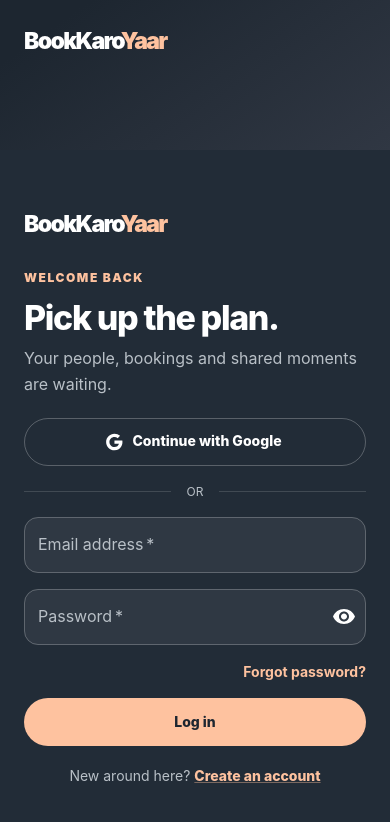
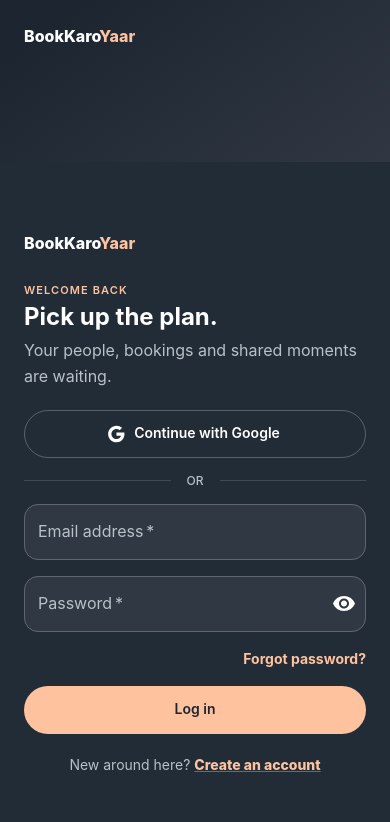
Before and after one commit to iamvpbhaskar/BookKaroYaar, a React (Vite) app: page /login in a window 390 px wide. Shown: the top 822 px of the page. Built offline with nearby package versions, Linux system fonts and the light colour scheme; no server answers.

Commit message:
feat(ui): finalize typography v3 and responsive qa

```diff
--- a/src/features/auth/components/AuthLayout.jsx
+++ b/src/features/auth/components/AuthLayout.jsx
@@ -1,8 +1,8 @@
 import { Box, Chip, Stack, Typography } from '@mui/material'
 
-export function BrandMark() { return <Typography component="div" sx={{ fontWeight: 900, letterSpacing: '-.07em', fontSize: 23 }}>BookKaro<span style={{ color: '#FEC29F' }}>Yaar</span></Typography> }
+export function BrandMark() { return <Typography component="div" className="auth-brand-mark">BookKaro<span style={{ color: '#FEC29F' }}>Yaar</span></Typography> }
 export function AuthLayout({ eyebrow, title, description, children }) {
-  return <Box sx={{ minHeight: '100vh', display: 'grid', gridTemplateColumns: { md: 'minmax(360px,.94fr) minmax(440px,1.06fr)' }, background: '#1D2630' }}>
+  return <Box className="auth-layout" sx={{ minHeight: '100vh', display: 'grid', gridTemplateColumns: { md: 'minmax(360px,.94fr) minmax(440px,1.06fr)' }, background: '#1D2630' }}>
     <Box sx={{ p: { xs: 3, sm: 5, lg: 7 }, display: 'flex', flexDirection: 'column', minHeight: { md: '100vh' }, position: 'relative', overflow: 'hidden', background: 'linear-gradient(145deg,#1D2630 15%,#303743 100%)' }}>
       <BrandMark /><Box sx={{ display: { xs: 'none', md: 'block' }, mt: 'auto', mb: 4, position: 'relative', zIndex: 1 }}><Chip label="PLAN. BOOK. SPLIT." sx={{ mb: 3, backgroundColor: '#FEC29F', color: '#1D2630', fontWeight: 900, letterSpacing: '.06em' }} /><Typography variant="h1" sx={{ fontSize: { md: 50, lg: 65 }, maxWidth: 480, mb: 2 }}>Same people.<br />New stories.</Typography><Typography sx={{ maxWidth: 390, color: '#C9CED3', lineHeight: 1.65 }}>Keep the group moving—from first idea to the final split.</Typography></Box>
       <Box aria-hidden="true" sx={{ display: { xs: 'none', md: 'block' }, position: 'absolute', width: 360, height: 360, borderRadius: '50%', background: '#FEC29F', opacity: .95, right: -142, bottom: -126 }} /><Box aria-hidden="true" sx={{ display: { xs: 'none', md: 'block' }, position: 'absolute', width: 118, height: 118, borderRadius: '50%', background: '#FFDAE4', top: 116, right: 58, opacity: .9 }} />
--- a/src/index.css
+++ b/src/index.css
@@ -1,4 +1,31 @@
-:root { font-family: Inter, ui-sans-serif, system-ui, -apple-system, BlinkMacSystemFont, "Segoe UI", sans-serif; color: #fff; background: #1d2630; font-synthesis: none; text-rendering: optimizeLegibility; -webkit-font-smoothing: antialiased; }
+:root {
+	--font-ui: Inter, ui-sans-serif, system-ui, -apple-system, BlinkMacSystemFont, "Segoe UI", sans-serif;
+	--font-display: "Arial Narrow", "Avenir Next Condensed", Inter, ui-sans-serif, sans-serif;
+	--type-display: clamp(3.75rem, 8vw, 8.5rem);
+	--type-plan-title: clamp(2.8rem, 4.4vw, 4.8rem);
+	--type-page: clamp(2.5rem, 4.8vw, 4.75rem);
+	--type-section: clamp(1.5rem, 2.8vw, 2.35rem);
+	--type-card: clamp(1.15rem, 1.8vw, 1.5rem);
+	--type-card-sm: 1.05rem;
+	--type-body-lg: 1.125rem;
+	--type-body-md: 1rem;
+	--type-body-sm: .875rem;
+	--type-label: .6875rem;
+	--type-caption: .75rem;
+	--leading-display: .98;
+	--leading-heading: 1.08;
+	--leading-tight: 1.2;
+	--leading-body: 1.55;
+	--tracking-display: 0;
+	--tracking-heading: 0;
+	--tracking-ui: 0;
+	--tracking-label: .1em;
+	font-family: var(--font-ui); color: #fff; background: #1d2630; font-synthesis: none; text-rendering: optimizeLegibility; -webkit-font-smoothing: antialiased;
+}
 * { box-sizing: border-box; }
 body { margin: 0; min-width: 320px; min-height: 100vh; }
 #root { min-height: 100vh; }
+
+/* Typography V2 keeps editorial display separate from calm, scannable product UI. */
+h1, h2, h3, h4, h5, h6 { font-family: var(--font-display); font-weight: 800; letter-spacing: var(--tracking-display); }
+button, input, textarea, select { font-family: var(--font-ui); }
--- a/src/main.jsx
+++ b/src/main.jsx
@@ -3,6 +3,7 @@
 import { BrowserRouter } from 'react-router-dom'
 import { CssBaseline, ThemeProvider } from '@mui/material'
 import './index.css'
+import './typography.css'
 import App from './App.jsx'
 import { appTheme } from './theme'
 
--- a/src/theme.js
+++ b/src/theme.js
@@ -2,7 +2,21 @@
 
 export const appTheme = createTheme({
   palette: { mode: 'dark', primary: { main: '#FEC29F', contrastText: '#1D2630' }, secondary: { main: '#FFDAE4', contrastText: '#1D2630' }, background: { default: '#1D2630', paper: '#26313D' }, text: { primary: '#FFFFFF', secondary: '#B9C0C7' }, error: { main: '#FF9CA8' }, success: { main: '#A8DDB5' } },
-  typography: { fontFamily: 'Inter, ui-sans-serif, system-ui, -apple-system, BlinkMacSystemFont, "Segoe UI", sans-serif', h1: { fontWeight: 800, letterSpacing: '-0.055em', lineHeight: .98 }, h2: { fontWeight: 800, letterSpacing: '-.04em' }, button: { fontWeight: 800, textTransform: 'none' } },
+  typography: {
+    fontFamily: 'var(--font-ui)',
+    display: { fontFamily: 'var(--font-display)', fontSize: 'var(--type-display)', fontWeight: 750, letterSpacing: 'var(--tracking-display)', lineHeight: 'var(--leading-display)' },
+    h1: { fontFamily: 'var(--font-ui)', fontSize: 'var(--type-page)', fontWeight: 700, letterSpacing: 'var(--tracking-heading)', lineHeight: 'var(--leading-heading)' },
+    h2: { fontFamily: 'var(--font-ui)', fontSize: 'var(--type-section)', fontWeight: 650, letterSpacing: 'var(--tracking-heading)', lineHeight: 'var(--leading-heading)' },
+    h3: { fontFamily: 'var(--font-ui)', fontSize: 'var(--type-card)', fontWeight: 650, letterSpacing: 'var(--tracking-heading)', lineHeight: 'var(--leading-tight)' },
+    h4: { fontFamily: 'var(--font-ui)', fontSize: 'var(--type-card-sm)', fontWeight: 600, letterSpacing: 'var(--tracking-heading)', lineHeight: 'var(--leading-tight)' },
+    body1: { fontSize: 'var(--type-body-md)', fontWeight: 400, lineHeight: 'var(--leading-body)' },
+    body2: { fontSize: 'var(--type-body-sm)', fontWeight: 400, lineHeight: 'var(--leading-body)' },
+    subtitle1: { fontSize: 'var(--type-body-lg)', fontWeight: 500, lineHeight: 'var(--leading-body)' },
+    subtitle2: { fontSize: 'var(--type-body-sm)', fontWeight: 600, lineHeight: 'var(--leading-tight)' },
+    button: { fontSize: 'var(--type-body-sm)', fontWeight: 600, letterSpacing: 'var(--tracking-ui)', textTransform: 'none' },
+    caption: { fontSize: 'var(--type-caption)', fontWeight: 500, lineHeight: 'var(--leading-tight)' },
+    overline: { fontSize: 'var(--type-label)', fontWeight: 700, letterSpacing: 'var(--tracking-label)', lineHeight: 'var(--leading-tight)', textTransform: 'uppercase' }
+  },
   shape: { borderRadius: 18 },
   components: { MuiButton: { styleOverrides: { root: { borderRadius: 999, minHeight: 48, boxShadow: 'none' } } }, MuiTextField: { styleOverrides: { root: { '& .MuiOutlinedInput-root': { borderRadius: 14, backgroundColor: 'rgba(255,255,255,.06)' } } } } },
 })
--- /dev/null
+++ b/src/typography.css
@@ -0,0 +1,128 @@
+:root {
+  --weight-regular: 400;
+  --weight-medium: 500;
+  --weight-control: 600;
+  --weight-section: 650;
+  --weight-title: 700;
+  --weight-display: 750;
+  --weight-brand: 800;
+}
+
+/* V3 uses one visual anchor per surface. Everything below it steps down in volume. */
+.type-display,
+.landing-page .hero-copy h1,
+.landing-page .poster-title {
+  font-family: var(--font-display) !important;
+  font-size: var(--type-display) !important;
+  font-weight: var(--weight-display) !important;
+  letter-spacing: var(--tracking-display) !important;
+  line-height: var(--leading-display) !important;
+}
+
+.plan-detail-page .plan-hero-copy h1 {
+  font-family: var(--font-display) !important;
+  font-size: var(--type-plan-title) !important;
+  font-weight: var(--weight-display) !important;
+  letter-spacing: var(--tracking-display) !important;
+  line-height: var(--leading-display) !important;
+  max-width: 20ch;
+}
+
+/* Product page titles are strong, but not poster-scale. */
+.dashboard-page h1,
+.groups-page h1,
+.group-detail-page h1,
+.plans-page h1,
+.future-page h1,
+.auth-layout .MuiTypography-h1 {
+  font-family: var(--font-ui) !important;
+  font-size: var(--type-page) !important;
+  font-weight: var(--weight-title) !important;
+  letter-spacing: var(--tracking-heading) !important;
+  line-height: var(--leading-heading) !important;
+}
+
+/* Sections create rhythm through spacing, not another display moment. */
+.dashboard-page h2,
+.groups-page h2,
+.group-detail-page h2,
+.plans-page h2,
+.plan-detail-page h2,
+.future-page h2,
+.auth-layout .MuiTypography-h2 {
+  font-family: var(--font-ui) !important;
+  font-size: var(--type-section) !important;
+  font-weight: var(--weight-section) !important;
+  letter-spacing: var(--tracking-heading) !important;
+  line-height: var(--leading-heading) !important;
+}
+
+.dashboard-page h3,
+.group-detail-page h3,
+.plans-page h3,
+.plan-detail-page h3,
+.plan-card-copy h2,
+.group-card h2,
+.members-section h2,
+.section-heading h2 {
+  font-family: var(--font-ui) !important;
+  font-size: var(--type-card) !important;
+  font-weight: var(--weight-section) !important;
+  letter-spacing: var(--tracking-heading) !important;
+  line-height: var(--leading-tight) !important;
+}
+
+.dashboard-page .MuiTypography-body1,
+.groups-page .MuiTypography-body1,
+.group-detail-page .MuiTypography-body1,
+.plans-page .MuiTypography-body1,
+.plan-detail-page .MuiTypography-body1,
+.landing-page .hero-description,
+.landing-page .landing-chaos-section > div > .MuiTypography-root:last-child,
+.landing-page .landing-closing > div > .MuiTypography-root:not(.section-label):not(h2) {
+  font-family: var(--font-ui);
+  font-size: var(--type-body-md);
+  font-weight: var(--weight-regular);
+  letter-spacing: var(--tracking-ui);
+  line-height: var(--leading-body);
+}
+
+.dashboard-eyebrow,
+.hero-kicker,
+.section-label,
+.group-card-index,
+.itinerary-type,
+.plan-card-art p,
+.shell-nav-item .MuiListItemText-primary,
+.MuiTypography-overline {
+  font-family: var(--font-ui) !important;
+  font-size: var(--type-label) !important;
+  font-weight: var(--weight-control) !important;
+  letter-spacing: var(--tracking-label) !important;
+  line-height: var(--leading-tight) !important;
+}
+
+.shell-brand,
+.landing-brand,
+.auth-layout .auth-brand-mark {
+  font-family: var(--font-ui) !important;
+  font-weight: var(--weight-brand) !important;
+  letter-spacing: var(--tracking-heading) !important;
+}
+
+.MuiButton-root { font-weight: var(--weight-control); letter-spacing: var(--tracking-ui); }
+.MuiInputBase-input, .MuiInputLabel-root, .MuiFormLabel-root { font-family: var(--font-ui); }
+.MuiTabs-root .MuiTab-root { font-size: var(--type-body-sm); font-weight: var(--weight-control); letter-spacing: var(--tracking-ui); }
+.MuiChip-label { font-size: var(--type-caption); font-weight: var(--weight-control); letter-spacing: var(--tracking-ui); }
+
+@media (max-width: 620px) {
+  .type-display,
+  .landing-page .hero-copy h1,
+  .landing-page .poster-title,
+  .plan-detail-page .plan-hero-copy h1 { line-height: 1; }
+  .dashboard-page h1,
+  .groups-page h1,
+  .group-detail-page h1,
+  .plans-page h1,
+  .future-page h1 { line-height: 1.05 !important; }
+}
```
Also changed, not shown: 1 other file (tests, documents, lock files or other folders).
